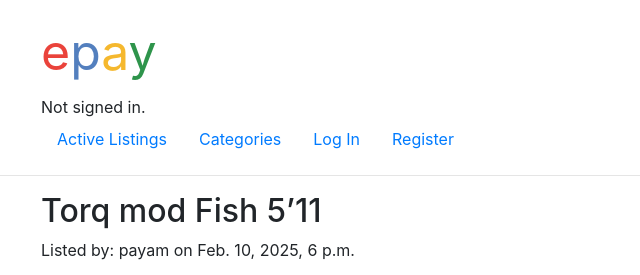
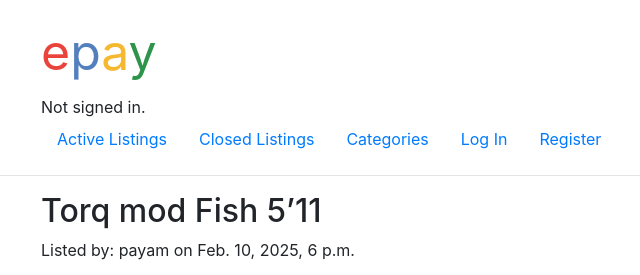
Before and after one commit to PayBoa/ePay, a Django app: page /2 in a window 1280 px wide. Shown: the top 275 px of the page, without its empty margins (44-684 px from the left). Run offline with Django 3.2, Linux system fonts and the light colour scheme; data comes from the database, SQL or seed files in the repository; both versions use the stored data as it was after the commit; some libraries are stand-ins or nearby versions.

Commit message:
created closed listing page

```diff
--- a/auctions/templates/auctions/layout.html
+++ b/auctions/templates/auctions/layout.html
@@ -20,6 +20,9 @@
             <ul class="nav">
                 <li class="nav-item">
                     <a class="nav-link" href="{% url 'index' %}">Active Listings</a>
+                </li>
+                <li class="nav-item">
+                    <a class="nav-link" href="{% url 'closed_listing' %}">Closed Listings</a>
                 </li>
                 <li class="nav-item">
                     <a class="nav-link" href="#">Categories</a>
--- a/auctions/templates/auctions/listing.html
+++ b/auctions/templates/auctions/listing.html
@@ -2,7 +2,22 @@
 
 {% block body %}
 
-    <h2>{{ item.title }}</h2>
+    <div>
+        <div class="row align-items-center">
+            <div class="col-md-auto">
+                <h2>{{ item.title }}</h2>
+            </div>
+            <div class="col-md-auto">
+                {% if request.user == item.owner %}
+                <form action="{% url 'close_auction' %}" method="post">
+                    {% csrf_token %}
+                    <input type="submit" class="btn btn-primary btn-sm" value="Close Auction">
+                </form>
+                {% endif %}
+            </div>
+        </div>
+    </div>
+
     <p>Listed by: {{ item.owner }} on {{ item.created_at }}</p>
 
     {% if user.is_authenticated %}
--- a/auctions/urls.py
+++ b/auctions/urls.py
@@ -4,6 +4,7 @@ from . import views
 
 urlpatterns = [
     path("", views.index, name="index"),
+    path("closed_listing", views.closed_listing, name="closed_listing"),
     path("login", views.login_view, name="login"),
     path("logout", views.logout_view, name="logout"),
     path("register", views.register, name="register"),
@@ -12,4 +13,5 @@ urlpatterns = [
     path("<int:listing_id>/watchlist_button", views.watchlist_button, name="watchlist_button"),
     path("watchlist_page", views.watchlist_page, name="watchlist_page"),
     path("<int:listing_id>/placebid", views.placebid, name="placebid"),
+    path("close_auction", views.close_auction, name="close_auction"),
 ]
--- a/auctions/views.py
+++ b/auctions/views.py
@@ -10,9 +10,13 @@ from .models import User, Listing, Bid, Comment, Watchlist
 
 def index(request):
     return render(request, "auctions/index.html", {
-        "listings": Listing.objects.all()
+        "listings": Listing.objects.filter(is_active=True)
     })
 
+def closed_listing(request):
+    return render(request, "auctions/closed_listing.html", {
+        "listings": Listing.objects.filter(is_active=False)
+    })
 
 def login_view(request):
     if request.method == "POST":
@@ -100,6 +104,9 @@ def createlisting(request):
 
 def listing(request, listing_id):
 
+    # Connected user
+    connected_user = request.user
+
     # Minimum bid
     item = Listing.objects.get(id=listing_id)
     if not Bid.objects.filter(listing=listing_id):
@@ -180,3 +187,7 @@ def placebid(request, listing_id):
                 amount = new_bid)
             bid.save()                          # Save new bid
     return redirect('listing', listing_id)
+
+@login_required(login_url='login')
+def close_auction(request):
+    return redirect('index')
```
Also changed, not shown: auctions/templates/auctions/closed_listing.html (added, +29 -0 lines), db.sqlite3.
